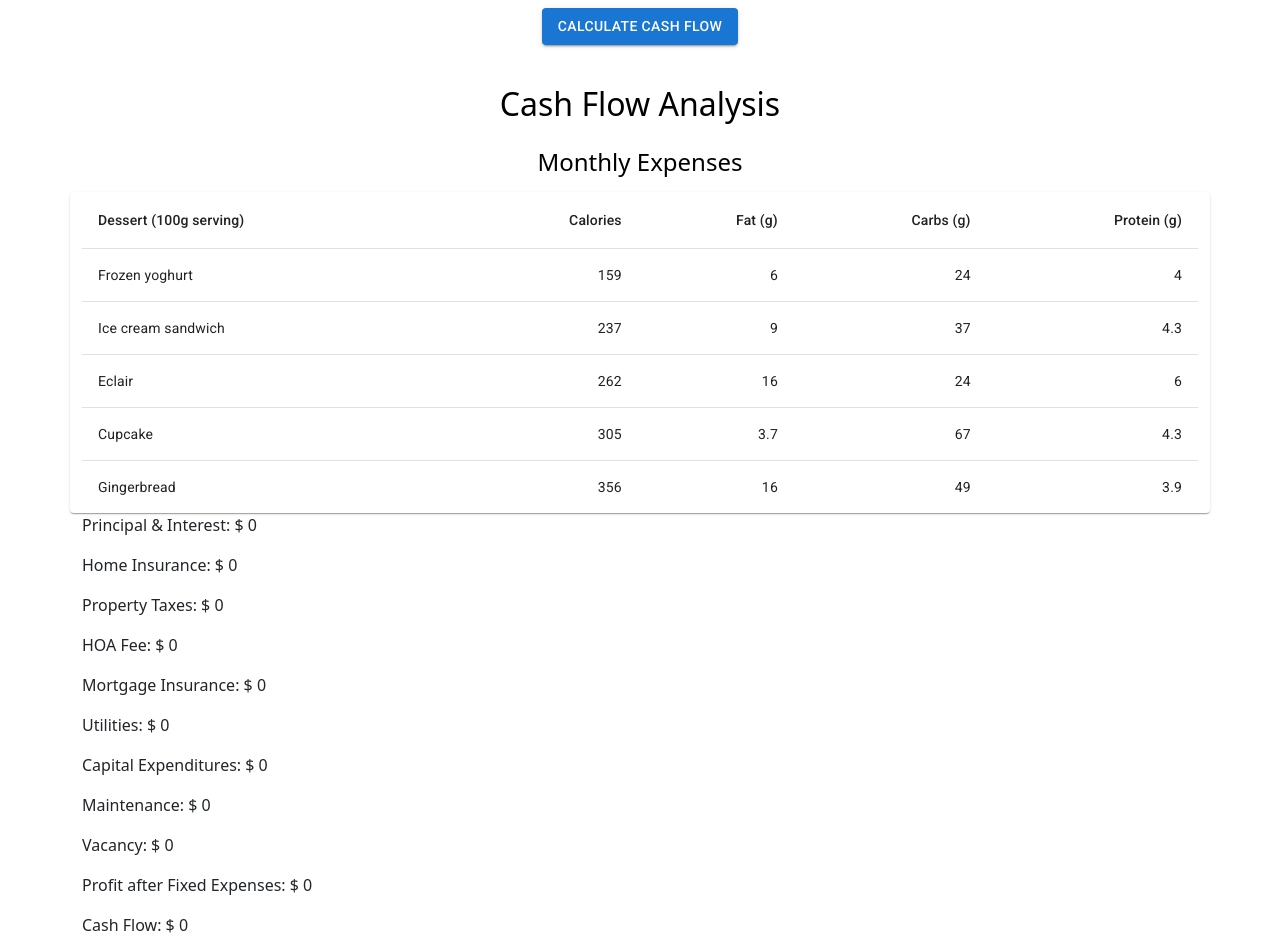
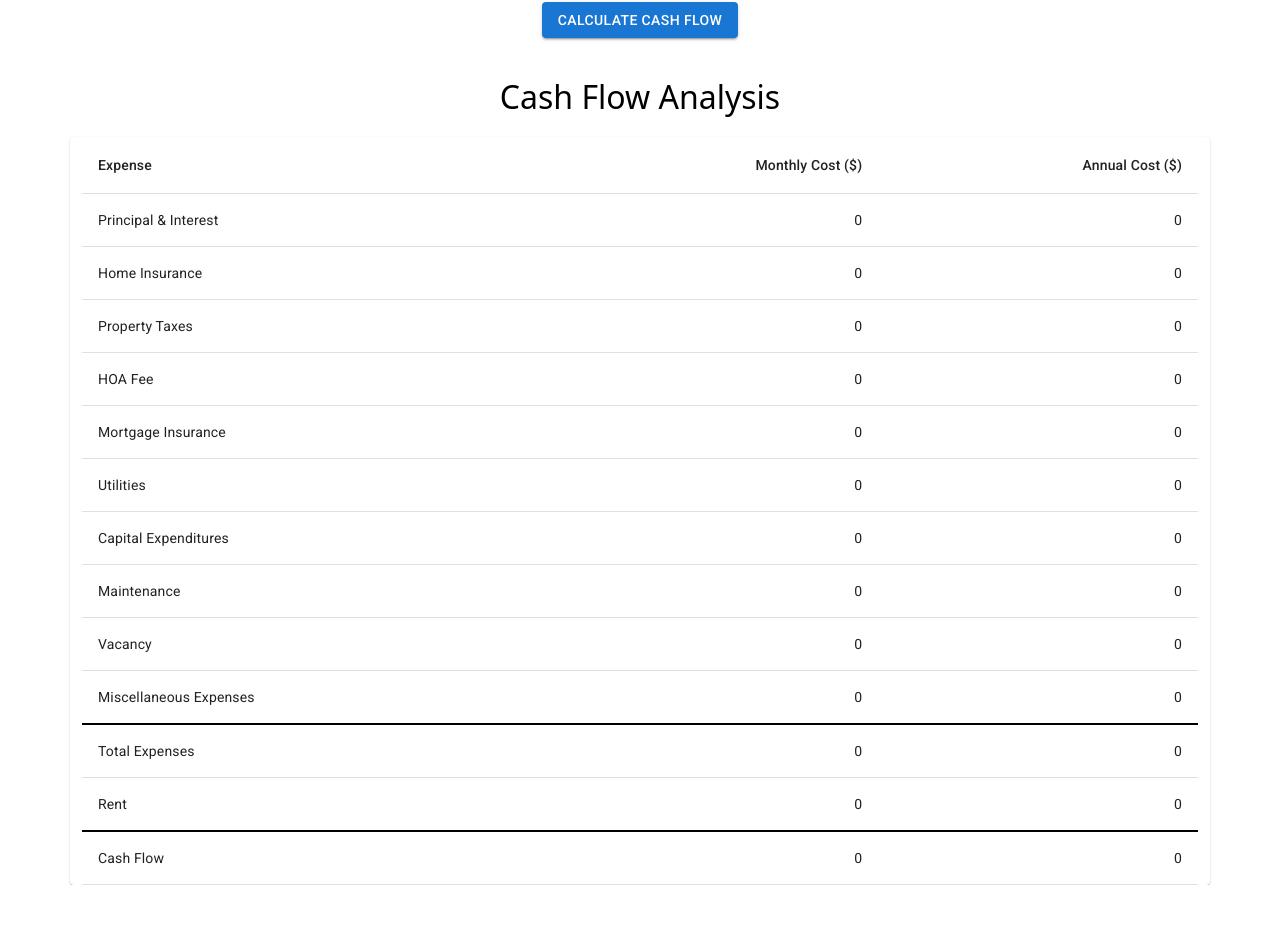
Before and after one commit to juliantglover/real-estate-cash-flow-calculator, a React (Create React App) app in the folder real-estate-cf-calc/: page / in a window 1280 px wide. Shown: the part 933-1883 px from the top of the page. After the commit the page ends 1818 px from the top, so only its background shows below. Built offline with nearby package versions, Linux system fonts and the light colour scheme.

Commit message:
Added spreadsheet and calculator

```diff
--- a/real-estate-cf-calc/src/App.tsx
+++ b/real-estate-cf-calc/src/App.tsx
@@ -19,6 +19,12 @@ import TableContainer from '@mui/material/TableContainer';
 import TableHead from '@mui/material/TableHead';
 import TableRow from '@mui/material/TableRow';
 import Paper from '@mui/material/Paper';
+
+
+interface Expense {
+  name: string;
+  monthlyValue: number;
+}
 
 function App() {
 
@@ -72,7 +78,7 @@ function App() {
       const principalAndInterest: number = mortgageLoanAmount*(interestConstant*Math.pow((1+interestConstant),360)/(Math.pow((1+interestConstant),360)-1));
       const vacancy: number = (propertyValues.vacancy/100)*propertyValues.rent;
       const fixedExpenses: number = principalAndInterest + propertyManagement + propertyValues.monthlyUtilities + propertyValues.hoa + propertyValues.taxes + propertyValues.insurance;
-      const totalMonthlyExpenses: number = principalAndInterest + vacancy + propertyManagement + capitalExpenditures + maintenance + propertyValues.monthlyUtilities + propertyValues.hoa + propertyValues.taxes + propertyValues.insurance;
+      const totalMonthlyExpenses: number = principalAndInterest + vacancy + propertyManagement + capitalExpenditures + maintenance + propertyValues.additionalMonthlyExpenses +propertyValues.monthlyUtilities + propertyValues.hoa + propertyValues.taxes + propertyValues.insurance;
       const cashFlow: number = propertyValues.rent - totalMonthlyExpenses;
       const profitAfterFixedExpenses: number = propertyValues.rent - fixedExpenses;
       setCashFlowValues({
@@ -92,17 +98,37 @@ function App() {
       })
   }
 
-  const createData = (name, calories, fat, carbs, protein) => {
-    return { name, calories, fat, carbs, protein };
+  const expenseData = () => {
+    const expenses: Expense[] = [
+      {name: "Principal & Interest", monthlyValue :cashFlowValues.principalAndInterest},
+      {name: "Home Insurance", monthlyValue :propertyValues.insurance} ,
+      {name: "Property Taxes",monthlyValue :propertyValues.taxes},
+      {name: "HOA Fee", monthlyValue :propertyValues.hoa},
+      {name: "Mortgage Insurance", monthlyValue :0},
+      {name: "Utilities", monthlyValue :propertyValues.monthlyUtilities},
+      {name: "Capital Expenditures", monthlyValue :cashFlowValues.capitalExpenditures},
+      {name: "Maintenance", monthlyValue :cashFlowValues.maintenance},
+      {name: "Vacancy", monthlyValue :cashFlowValues.vacancy},
+      {name: "Miscellaneous Expenses", monthlyValue : propertyValues.additionalMonthlyExpenses},
+    ]
+      let totalMonthlyCost = 0;
+      expenses.forEach(expense => totalMonthlyCost += expense.monthlyValue)
+      expenses.push({
+        name: "Total",
+        monthlyValue: totalMonthlyCost,
+      })
+
+    return expenses.map(expense => {
+      return {
+      "name": expense.name,
+      "monthlyCost": Math.round(expense.monthlyValue),
+      "annualCost": Math.round(expense.monthlyValue*12)
+    }
   }
+    )
 
-  const rows = [
-    createData('Frozen yoghurt', 159, 6.0, 24, 4.0),
-    createData('Ice cream sandwich', 237, 9.0, 37, 4.3),
-    createData('Eclair', 262, 16.0, 24, 6.0),
-    createData('Cupcake', 305, 3.7, 67, 4.3),
-    createData('Gingerbread', 356, 16.0, 49, 3.9),
-  ];
+
+  }
 
 const onSubmit = async values => {
   setPropertyValues(values);
@@ -199,7 +225,7 @@ const composeValidators = (...validators) => value =>
             <Field name="downPaymentCalculationChoice">
             {({ input, meta }) => (
               <>
-                 <Header color="#1976d2" text="Down Payment" weight={400} size={1.2}/>
+                 <Header color="#1976d2" text="Down Payment" weight={400} size={1.1}/>
                  <Container>
                  <FormCheck
                  {...input}
@@ -264,7 +290,7 @@ const composeValidators = (...validators) => value =>
             {({ input, meta }) => (
               <>
                 <Divider margin="1.8em" width="75%" />
-                 <Header color="#1976d2" text="Closing Costs" weight={400} size={1.2}/>
+                 <Header color="#1976d2" text="Closing Costs" weight={400} size={1.1}/>
                  <Container>
                  <FormCheck
                  {...input}
@@ -433,7 +459,7 @@ const composeValidators = (...validators) => value =>
               <>
               <Divider margin="1.8em" width="75%" />
 
-                 <Header color="#1976d2" text="Property Management" weight={400} size={1.2}/>
+                 <Header color="#1976d2" text="Property Management" weight={400} size={1.1}/>
                  <Container>
                  <FormCheck
                  {...input}
@@ -523,7 +549,7 @@ const composeValidators = (...validators) => value =>
             {({ input, meta }) => (
               <>
               <Divider margin="1.8em" width="75%" />
-                 <Header color="#1976d2" text="Capital Expenditures" weight={400} size={1.2}/>
+                 <Header color="#1976d2" text="Capital Expenditures" weight={400} size={1.1}/>
                  <Container>
                  <FormCheck
                  {...input}
@@ -588,7 +614,7 @@ const composeValidators = (...validators) => value =>
             {({ input, meta }) => (
               <>
               <Divider margin="1.8em" width="75%" />
-                 <Header color="#1976d2" text="Maintenance" weight={400} size={1.2}/>
+                 <Header color="#1976d2" text="Maintenance" weight={400} size={1.1}/>
                  <Container>
                  <FormCheck
                  {...input}
@@ -672,20 +698,17 @@ const composeValidators = (...validators) => value =>
       <Container>
     <Row>
     <Header text="Cash Flow Analysis" weight={500} size={2}/>
-      <Header text="Monthly Expenses" weight={400} size={1.5}></Header>
       <TableContainer component={Paper}>
       <Table sx={{ minWidth: 650 }} aria-label="simple table">
         <TableHead>
           <TableRow>
-            <TableCell>Dessert (100g serving)</TableCell>
-            <TableCell align="right">Calories</TableCell>
-            <TableCell align="right">Fat&nbsp;(g)</TableCell>
-            <TableCell align="right">Carbs&nbsp;(g)</TableCell>
-            <TableCell align="right">Protein&nbsp;(g)</TableCell>
+            <TableCell>Expense</TableCell>
+            <TableCell align="right">Monthly Cost ($)</TableCell>
+            <TableCell align="right">Annual Cost ($)</TableCell>
           </TableRow>
         </TableHead>
         <TableBody>
-          {rows.map((row) => (
+          {expenseData().filter(expense => expense.name !="Total").map((row) => (
             <TableRow
               key={row.name}
               sx={{ '&:last-child td, &:last-child th': { border: 0 } }}
@@ -693,28 +716,39 @@ const composeValidators = (...validators) => value =>
               <TableCell component="th" scope="row">
                 {row.name}
               </TableCell>
-              <TableCell align="right">{row.calories}</TableCell>
-              <TableCell align="right">{row.fat}</TableCell>
-              <TableCell align="right">{row.carbs}</TableCell>
-              <TableCell align="right">{row.protein}</TableCell>
+              <TableCell align="right">{row.monthlyCost}</TableCell>
+              <TableCell align="right">{row.annualCost}</TableCell>
             </TableRow>
           ))}
+          {expenseData().filter(expense => expense.name == "Total").map((row) => (
+                      <TableRow key={row.name} sx={{borderTop: "solid 2px black"}}>
+
+                      <TableCell component="th" scope="row">
+                        Total Expenses
+                      </TableCell>
+                      <TableCell align="right">{row.monthlyCost}</TableCell>
+                      <TableCell align="right">{row.annualCost}</TableCell>
+                    </TableRow>
+          ))}
+          <TableRow key="rent">
+
+          <TableCell component="th" scope="row">
+            Rent
+          </TableCell>
+          <TableCell align="right">{Math.round(propertyValues.rent)}</TableCell>
+          <TableCell align="right">{Math.round(propertyValues.rent*12)}</TableCell>
+        </TableRow>
+        <TableRow key="cashFlow" sx={{borderTop: "solid 2px black"}}>
+
+          <TableCell component="th" scope="row">
+            Cash Flow
+          </TableCell>
+          <TableCell align="right">{Math.round(cashFlowValues.cashFlow)}</TableCell>
+          <TableCell align="right">{Math.round(cashFlowValues.cashFlow*12)}</TableCell>
+        </TableRow>
         </TableBody>
       </Table>
     </TableContainer>
-        <p>Principal &amp; Interest: $ {cashFlowValues.principalAndInterest}</p>
-        <p>Home Insurance: $ {propertyValues.insurance}</p>
-        <p>Property Taxes: $ {propertyValues.taxes}</p>
-        <p>HOA Fee: $ {propertyValues.hoa}</p>
-        <p>Mortgage Insurance: $ 0</p>
-        <p>Utilities: $ {propertyValues.monthlyUtilities}</p>
-        <p>Capital Expenditures: $ {cashFlowValues.capitalExpenditures}</p>
-        <p>Maintenance: $ {cashFlowValues.maintenance}</p>
-        <p>Vacancy: $ {cashFlowValues.vacancy}</p>
-        <p>Profit after Fixed Expenses: $ {cashFlowValues.profitAfterFixedExpenses}</p>
-        <p>Cash Flow: $ {cashFlowValues.cashFlow}</p>
-      <Row>
-      </Row>
     </Row>
 
     </Container>
```
